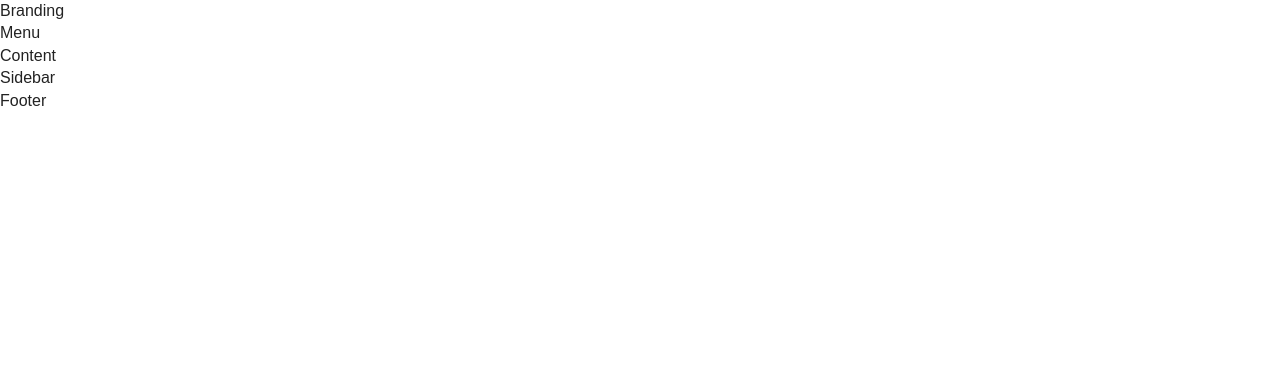
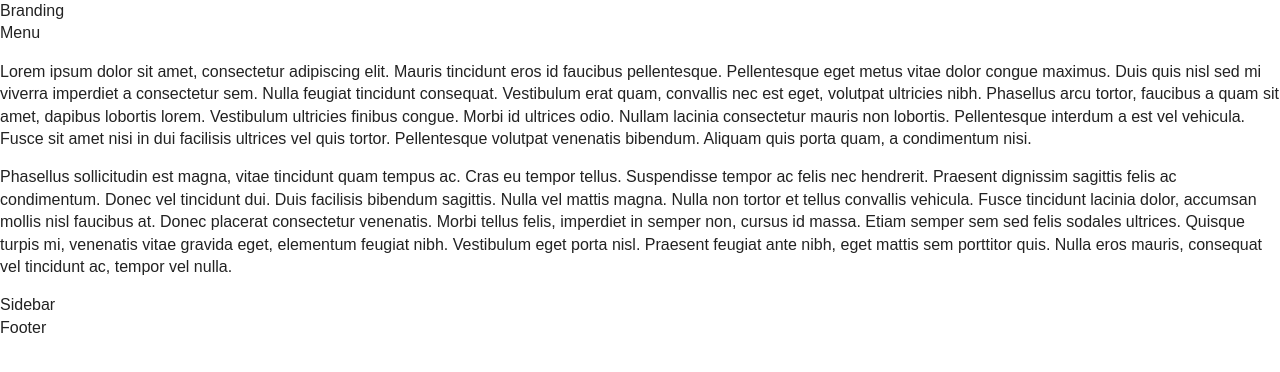
Before and after one commit to nikkoroy1/IS117HW_1031, a website: page src/index.html in a window 1280 px wide. Drawn offline with nearby package versions, Linux system fonts and the light colour scheme; files that its build step writes are made by us from their sources.

Commit message:
index.html

```diff
--- a/src/index.html
+++ b/src/index.html
@@ -23,7 +23,37 @@
         <div id="wrapper">
 	  <div id="branding">Branding</div>
 	  <div id="menu">Menu</div>
-	  <div id="content">Content</div>
+	  <div id="content">
+	    <p>
+	    Lorem ipsum dolor sit amet, consectetur adipiscing elit. Mauris
+	    tincidunt eros id faucibus pellentesque. Pellentesque eget metus
+	    vitae dolor congue maximus. Duis quis nisl sed mi viverra imperdiet
+	    a consectetur sem. Nulla feugiat tincidunt consequat. Vestibulum
+	    erat quam, convallis nec est eget, volutpat ultricies nibh.
+	    Phasellus arcu tortor, faucibus a quam sit amet, dapibus lobortis
+	    lorem. Vestibulum ultricies finibus congue. Morbi id ultrices odio.
+	    Nullam lacinia consectetur mauris non lobortis. Pellentesque
+	    interdum a est vel vehicula. Fusce sit amet nisi in dui facilisis
+	    ultrices vel quis tortor. Pellentesque volutpat venenatis bibendum.
+	    Aliquam quis porta quam, a condimentum nisi.
+	    </p>
+	    <p>
+	    Phasellus sollicitudin est magna, vitae tincidunt quam tempus ac.
+	    Cras eu tempor tellus. Suspendisse tempor ac felis nec hendrerit.
+	    Praesent dignissim sagittis felis ac condimentum. Donec vel
+	    tincidunt dui. Duis facilisis bibendum sagittis. Nulla vel mattis
+	    magna. Nulla non tortor et tellus convallis vehicula. Fusce
+	    tincidunt lacinia dolor, accumsan mollis nisl faucibus at. Donec
+	    placerat consectetur venenatis. Morbi tellus felis, imperdiet in
+	    semper non, cursus id massa. Etiam semper sem sed felis sodales
+	    ultrices. Quisque turpis mi, venenatis vitae gravida eget,
+	    elementum feugiat nibh. Vestibulum eget porta nisl. Praesent
+	    feugiat ante nibh, eget mattis sem porttitor quis. Nulla eros
+	    mauris, consequat vel tincidunt ac, tempor vel nulla.
+
+
+	    </p>
+	  </div>
 	  <div id="sidebar">Sidebar</div>
 	  <div id="footer">Footer</div>
 	</div>
```
